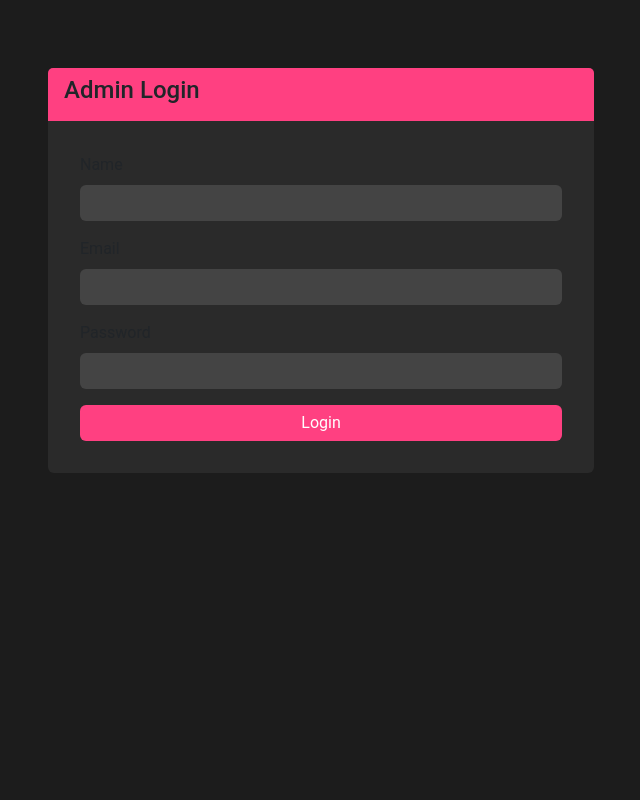
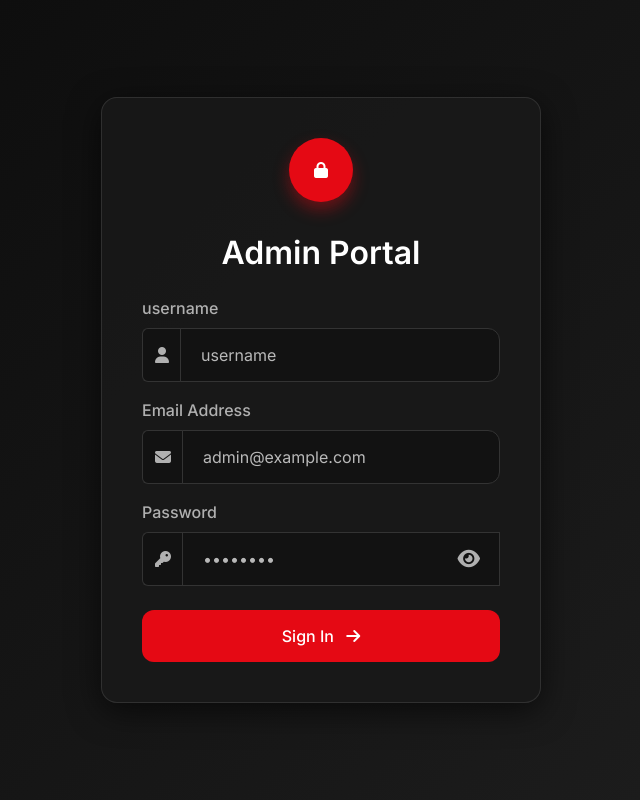
Before and after one commit to jaixmario/NetflixV1, a Flask app: page /admin in a window 1280 px wide. Shown: the whole page, without its empty margins (319-959 px from the left). Run offline with Flask 3, Linux system fonts and the light colour scheme; some libraries are stand-ins or nearby versions.

Commit message:
login to page ui changes after 4 month🍫

```diff
--- a/templates/admin_login.html
+++ b/templates/admin_login.html
@@ -1,82 +1,250 @@
 <!DOCTYPE html>
 <html lang="en">
 <head>
-    <meta charset="UTF-8">
-    <meta name="viewport" content="width=device-width, initial-scale=1.0">
-    <title>Admin Login</title>
-    <link rel="stylesheet" href="https://cdn.jsdelivr.net/npm/bootstrap@5.3.0/dist/css/bootstrap.min.css">
+    <meta charset="UTF-8" />
+    <meta name="viewport" content="width=device-width, initial-scale=1.0" />
+    <title>Admin Portal | Login</title>
+    <link href="https://cdn.jsdelivr.net/npm/bootstrap@5.3.3/dist/css/bootstrap.min.css" rel="stylesheet" />
+    <link href="https://fonts.googleapis.com/css2?family=Inter:wght@400;500;600&display=swap" rel="stylesheet" />
+    <link rel="stylesheet" href="https://cdnjs.cloudflare.com/ajax/libs/font-awesome/6.5.1/css/all.min.css" />
     <style>
-        body {
-            background-color: #1c1c1c;
-            color: #f0f0f0;
-            font-family: 'Roboto', sans-serif;
-            margin: 0;
-            padding: 20px;
+        :root {
+            --primary-color: #e50914;
+            --primary-hover: #b00610;
+            --background-gradient: linear-gradient(135deg, #0b0b0b 0%, #1f1f1f 100%);
+            --surface-color: rgba(25, 25, 25, 0.95);
+            --text-primary: #ffffff;
+            --text-secondary: #b0b0b0;
+            --input-bg: #121212;
+            --input-border: #333333;
         }
 
-        .card {
-            background-color: #2a2a2a;
-            border: none;
+        body {
+            font-family: 'Inter', sans-serif;
+            min-height: 100vh;
+            background: var(--background-gradient);
+            display: grid;
+            place-items: center;
+            color: var(--text-primary);
+            margin: 0;
         }
 
-        .card-header, .btn-primary {
-            background-color: #ff4081;
-            border: none;
+        .form-control::placeholder {
+  color: var(--text-primary) !important;
+  opacity: 0.7;
 }
 
-        .card-body {
-            padding: 2rem;
+        .login-card {
+            width: 100%;
+            max-width: 440px;
+            background: var(--surface-color);
+            border-radius: 1rem;
+            border: 1px solid rgba(255, 255, 255, 0.1);
+            box-shadow: 0 8px 32px rgba(0, 0, 0, 0.6);
+            padding: 2.5rem;
+            transition: transform 0.3s ease;
+        }
+
+        .login-card:hover {
+            transform: translateY(-4px);
         }
 
         .form-control {
-            background-color: #444444;
-            border: none;
-            color: #f0f0f0;
+            padding: 0.875rem 1.25rem;
+            border-radius: 0.75rem;
+            border: 1px solid var(--input-border) !important;
+            background: var(--input-bg) !important;
+            color: var(--text-primary) !important;
+            transition: all 0.3s ease;
         }
 
         .form-control:focus {
-            background-color: #444444;
-            border-color: #ff4081;
+            border-color: var(--primary-color) !important;
+            box-shadow: 0 0 0 3px rgba(229, 9, 20, 0.2) !important;
+        }
+
+        .password-toggle {
+            position: absolute;
+            right: 1rem;
+            top: 50%;
+            transform: translateY(-50%);
+            cursor: pointer;
+            color: var(--text-secondary);
+            z-index: 5;
+            background: transparent;
+            border: none;
+            font-size: 1.25rem;
+            padding: 0.25rem;
+        }
+
+        .btn-primary {
+            background-color: var(--primary-color);
+            border: none;
+            padding: 0.875rem 1.25rem;
+            border-radius: 0.75rem;
+            font-weight: 500;
+            transition: all 0.3s ease;
         }
 
         .btn-primary:hover {
-            background-color: #d2691e;
+            background-color: var(--primary-hover);
+            transform: translateY(-2px);
+        }
+
+        .brand-logo {
+            width: 64px;
+            height: 64px;
+            background: var(--primary-color);
+            border-radius: 50%;
+            display: flex;
+            align-items: center;
+            justify-content: center;
+            margin: 0 auto 2rem;
+            box-shadow: 0 8px 16px rgba(229, 9, 20, 0.4);
+        }
+
+        .input-group-text {
+            background: var(--input-bg) !important;
+            border: 1px solid var(--input-border) !important;
+            color: var(--text-secondary) !important;
+            border-right: none !important;
+        }
+
+        .form-label {
+            color: var(--text-secondary);
+            font-weight: 500;
+            margin-bottom: 0.5rem;
+        }
+
+        .alert-modern {
+        background: var(--surface-color) !important;
+        border: 1px solid var(--primary-color) !important;
+        color: var(--text-primary) !important;
+        border-radius: 0.75rem;
+        padding: 1rem 1.5rem;
+        display: flex;
+        align-items: center;
+        gap: 1rem;
+        opacity: 0;
+        transform: translateY(-20px);
+        animation: slideIn 0.4s ease forwards;
+        margin-bottom: 1.5rem;
+        box-shadow: 0 4px 24px rgba(229, 9, 20, 0.15);
+    }
+
+    .alert-modern i {
+        color: var(--primary-color);
+        font-size: 1.25rem;
+        min-width: 24px;
+    }
+
+    @keyframes slideIn {
+        to {
+            opacity: 1;
+            transform: translateY(0);
+        }
+    }
+
+    @keyframes shake {
+        0%, 100% { transform: translateX(0); }
+        20%, 60% { transform: translateX(-8px); }
+        40%, 80% { transform: translateX(8px); }
+    }
+
+    .shake {
+        animation: shake 0.6s ease;
     }
     </style>
 </head>
 <body>
-    <div class="container">
-        <div class="row justify-content-center mt-5">
-            <div class="col-md-6">
-                <div class="card">
-                    <div class="card-header">
-                        <h4>Admin Login</h4>
+    <div class="login-card">
+        <div class="brand-logo">
+            <i class="fas fa-lock"></i>
         </div>
-                    <div class="card-body">
+        <h2 class="text-center mb-4 fw-semibold">Admin Portal</h2>
+
         {% if error %}
-                        <div class="alert alert-danger">
+<div class="alert alert-modern">
+    <i class="fas fa-exclamation-circle"></i>
+    <div>
+        <h6 class="mb-1" style="font-weight: 600;">Authentication Failed</h6>
+        <p class="mb-0" style="font-size: 0.875rem; color: var(--text-secondary);">
             {{ error }}
+        </p>
+    </div>
 </div>
 {% endif %}
+
         <form method="POST" action="/admin">
             <div class="mb-3">
-                                <label for="name" class="form-label">Name</label>
-                                <input type="text" class="form-control" id="name" name="name" required>
+                <label class="form-label">username</label>
+                <div class="input-group">
+                    <span class="input-group-text">
+                        <i class="fas fa-user"></i>
+                    </span>
+                    <input type="text"
+                           name="name"
+                           class="form-control"
+                           placeholder="username"
+                           required>
                 </div>
+            </div>
+
             <div class="mb-3">
-                                <label for="email" class="form-label">Email</label>
-                                <input type="email" class="form-control" id="email" name="email" required>
+                <label class="form-label">Email Address</label>
+                <div class="input-group">
+                    <span class="input-group-text">
+                        <i class="fas fa-envelope"></i>
+                    </span>
+                    <input type="email"
+                           name="email"
+                           class="form-control"
+                           placeholder="admin@example.com"
+                           required>
                 </div>
-                            <div class="mb-3">
-                                <label for="password" class="form-label">Password</label>
-                                <input type="password" class="form-control" id="password" name="password" required>
             </div>
-                            <button type="submit" class="btn btn-primary w-100">Login</button>
+
+            <div class="mb-4">
+                <label class="form-label">Password</label>
+                <div class="input-group position-relative">
+                    <span class="input-group-text">
+                        <i class="fas fa-key"></i>
+                    </span>
+                    <input type="password"
+                           name="password"
+                           id="password"
+                           class="form-control"
+                           placeholder="••••••••"
+                           required>
+                    <button type="button" class="password-toggle" onclick="togglePassword()">
+                        <i class="fas fa-eye"></i>
+                    </button>
+                </div>
+            </div>
+
+            <button type="submit" class="btn btn-primary w-100">
+                Sign In <i class="fas fa-arrow-right ms-2"></i>
+            </button>
         </form>
     </div>
-                </div>
-            </div>
-        </div>
-    </div>
+
+    <script>
+        function togglePassword() {
+            const passwordField = document.getElementById('password');
+            const toggleIcon = document.querySelector('.password-toggle i');
+            if (passwordField.type === 'password') {
+                passwordField.type = 'text';
+                toggleIcon.classList.replace('fa-eye', 'fa-eye-slash');
+            } else {
+                passwordField.type = 'password';
+                toggleIcon.classList.replace('fa-eye-slash', 'fa-eye');
+            }
+        }
+
+            // Add shake animation to form on error
+    {% if error %}
+    document.querySelector('form').classList.add('shake');
+    {% endif %}
+    </script>
 </body>
 </html>
```
Lines whose indentation alone changed are shown as unchanged.
